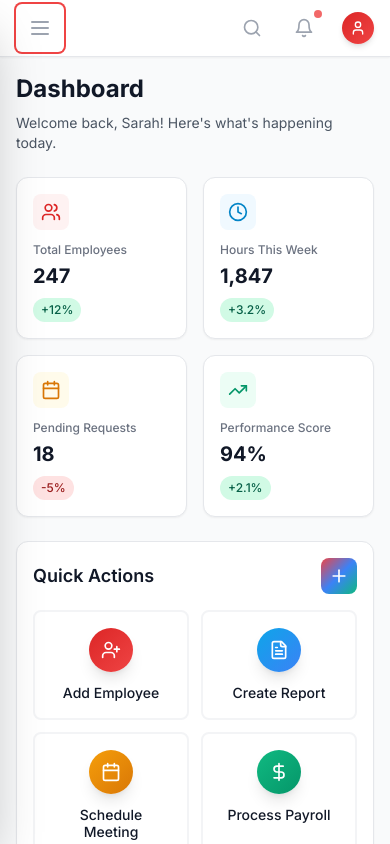
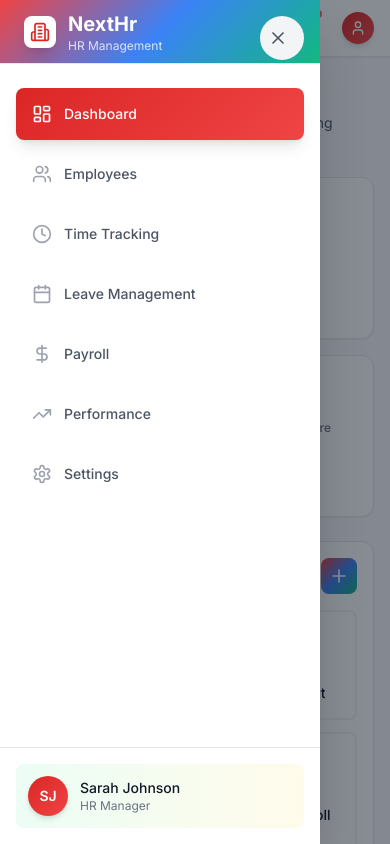
Before and after one commit to skumarreach/hrm-software, a React (Vite) app: page / in a window 390 px wide. Both pictures are taken after a click on the button 40 px from the left and 28 px from the top of the page. Shown: the top 844 px of the page. Built offline with nearby package versions, Linux system fonts and the light colour scheme.

Commit message:
Fix mobile sidebar flash/disappear issue

```diff
--- a/src/components/Layout/Header.tsx
+++ b/src/components/Layout/Header.tsx
@@ -9,7 +9,7 @@ const Header: React.FC<HeaderProps> = ({ onMenuClick }) => {
   const handleMenuClick = (e: React.MouseEvent) => {
     e.preventDefault();
     e.stopPropagation();
-    console.log('Header menu button clicked'); // Debug log
+    console.log('Header menu button clicked');
     onMenuClick();
   };
 
@@ -23,8 +23,9 @@ const Header: React.FC<HeaderProps> = ({ onMenuClick }) => {
             <button
               type="button"
               onClick={handleMenuClick}
-              className="xl:hidden p-3 rounded-md text-gray-400 hover:text-gray-500 hover:bg-gradient-to-r hover:from-scarlet-50 hover:to-azure-50 transition-all duration-200 touch-manipulation active:bg-gray-200 focus:outline-none focus:ring-2 focus:ring-scarlet-500"
+              className="xl:hidden p-3 rounded-md text-gray-400 hover:text-gray-500 hover:bg-gradient-to-r hover:from-scarlet-50 hover:to-azure-50 transition-all duration-200 touch-manipulation active:bg-gray-200 focus:outline-none focus:ring-2 focus:ring-scarlet-500 focus:ring-offset-2"
               aria-label="Open menu"
+              style={{ minWidth: '44px', minHeight: '44px' }}
             >
               <Menu className="h-6 w-6" />
             </button>
--- a/src/components/Layout/Layout.tsx
+++ b/src/components/Layout/Layout.tsx
@@ -1,4 +1,4 @@
-import React, { useState } from 'react';
+import React, { useState, useCallback } from 'react';
 import { useLocation } from 'react-router-dom';
 import Header from './Header';
 import Sidebar from './Sidebar';
@@ -11,15 +11,22 @@ const Layout: React.FC<LayoutProps> = ({ children }) => {
   const [sidebarOpen, setSidebarOpen] = useState(false);
   const location = useLocation();
 
-  const handleMenuClick = () => {
-    console.log('Menu clicked, current state:', sidebarOpen); // Debug log
-    setSidebarOpen(true);
-  };
+  const handleMenuClick = useCallback(() => {
+    console.log('Menu clicked, current state:', sidebarOpen);
+    setSidebarOpen(prev => !prev);
+  }, [sidebarOpen]);
 
-  const handleSidebarClose = () => {
-    console.log('Sidebar closing'); // Debug log
+  const handleSidebarClose = useCallback(() => {
+    console.log('Sidebar closing');
     setSidebarOpen(false);
-  };
+  }, []);
+
+  // Close sidebar when route changes
+  React.useEffect(() => {
+    if (sidebarOpen) {
+      setSidebarOpen(false);
+    }
+  }, [location.pathname]);
 
   return (
     <div className="min-h-screen bg-gray-50">
--- a/src/components/Layout/Sidebar.tsx
+++ b/src/components/Layout/Sidebar.tsx
@@ -1,4 +1,4 @@
-import React, { useEffect } from 'react';
+import React, { useEffect, useRef } from 'react';
 import { Link, useLocation } from 'react-router-dom';
 import {
   LayoutDashboard,
@@ -30,44 +30,61 @@ const navigation = [
 
 const Sidebar: React.FC<SidebarProps> = ({ mobile = false, open = false, onClose }) => {
   const location = useLocation();
-
-  // Close sidebar when route changes on mobile
-  useEffect(() => {
-    if (mobile && open && onClose) {
-      onClose();
-    }
-  }, [location.pathname, mobile, open, onClose]);
+  const sidebarRef = useRef<HTMLDivElement>(null);
 
   // Prevent body scroll when mobile sidebar is open
   useEffect(() => {
     if (mobile && open) {
       document.body.style.overflow = 'hidden';
+      document.body.style.position = 'fixed';
+      document.body.style.width = '100%';
     } else {
-      document.body.style.overflow = 'unset';
+      document.body.style.overflow = '';
+      document.body.style.position = '';
+      document.body.style.width = '';
     }
 
     return () => {
-      document.body.style.overflow = 'unset';
+      document.body.style.overflow = '';
+      document.body.style.position = '';
+      document.body.style.width = '';
     };
   }, [mobile, open]);
 
+  // Handle backdrop click
+  const handleBackdropClick = (e: React.MouseEvent) => {
+    if (e.target === e.currentTarget && onClose) {
+      onClose();
+    }
+  };
+
+  // Handle close button click
+  const handleCloseClick = (e: React.MouseEvent) => {
+    e.preventDefault();
+    e.stopPropagation();
+    if (onClose) {
+      onClose();
+    }
+  };
+
   if (mobile) {
-    console.log('Mobile sidebar render - open:', open); // Debug log
+    console.log('Mobile sidebar render - open:', open);
+
+    if (!open) return null;
 
     return (
-      <>
+      <div className="fixed inset-0 z-50 xl:hidden">
         {/* Backdrop */}
-        {open && (
-          <div
-            className="fixed inset-0 z-40 bg-gray-900 bg-opacity-50 transition-opacity xl:hidden"
-            onClick={onClose}
-            style={{ touchAction: 'none' }} // Prevent scroll on backdrop
-          />
-        )}
+        <div
+          className="fixed inset-0 bg-gray-900 bg-opacity-50 transition-opacity duration-300"
+          onClick={handleBackdropClick}
+          style={{ touchAction: 'none' }}
+        />
 
         {/* Mobile Sidebar */}
         <div
-          className={`fixed inset-y-0 left-0 z-50 w-80 max-w-sm bg-white transform transition-transform duration-300 ease-in-out xl:hidden shadow-2xl ${
+          ref={sidebarRef}
+          className={`fixed inset-y-0 left-0 w-80 max-w-sm bg-white transform transition-transform duration-300 ease-in-out shadow-2xl ${
             open ? 'translate-x-0' : '-translate-x-full'
           }`}
           style={{
@@ -79,9 +96,10 @@ const Sidebar: React.FC<SidebarProps> = ({ mobile = false, open = false, onClose
           <div className="absolute top-4 right-4 z-10">
             <button
               type="button"
-              onClick={onClose}
+              onClick={handleCloseClick}
               className="p-2 rounded-full bg-gray-100 text-gray-600 hover:bg-gray-200 focus:outline-none focus:ring-2 focus:ring-scarlet-500 touch-manipulation active:bg-gray-300"
               aria-label="Close menu"
+              style={{ minWidth: '44px', minHeight: '44px' }}
             >
               <X className="h-5 w-5" />
             </button>
@@ -89,7 +107,7 @@ const Sidebar: React.FC<SidebarProps> = ({ mobile = false, open = false, onClose
 
           <SidebarContent location={location} onClose={onClose} />
         </div>
-      </>
+      </div>
     );
   }
 
@@ -103,12 +121,12 @@ const Sidebar: React.FC<SidebarProps> = ({ mobile = false, open = false, onClose
 
 const SidebarContent: React.FC<{ location: any; onClose?: () => void }> = ({ location, onClose }) => {
   const handleLinkClick = (e: React.MouseEvent) => {
-    // Small delay to allow for visual feedback before closing
-    setTimeout(() => {
-      if (onClose) {
+    // Add a small delay to allow for visual feedback before closing
+    if (onClose) {
+      setTimeout(() => {
         onClose();
-      }
-    }, 100);
+      }, 150);
+    }
   };
 
   return (
@@ -142,6 +160,7 @@ const SidebarContent: React.FC<{ location: any; onClose?: () => void }> = ({ loc
                   ? 'bg-gradient-scarlet text-white shadow-lg'
                   : 'text-gray-600 hover:text-gray-900 hover:bg-gradient-to-r hover:from-scarlet-50 hover:to-azure-50 active:bg-gray-100'
               }`}
+              style={{ minHeight: '44px' }}
             >
               <Icon className={`mr-3 h-5 w-5 ${isActive ? 'text-white' : 'text-gray-400'}`} />
               <span className="truncate">{item.name}</span>
```
